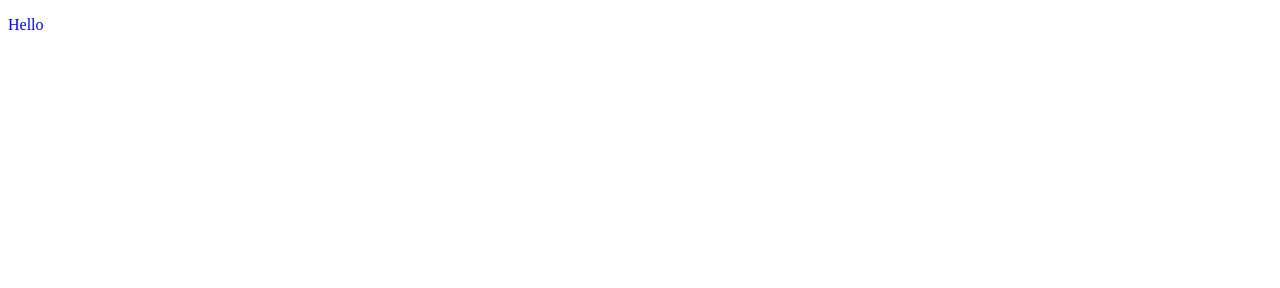
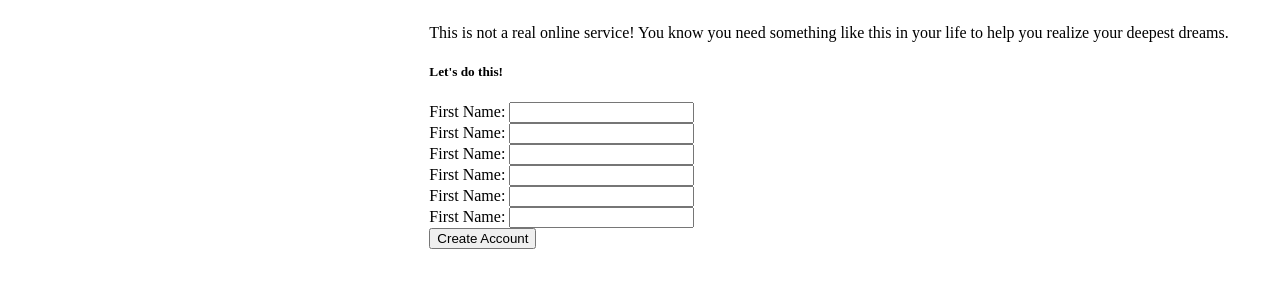
Before and after one commit to gusmorris1998/sign-up, a plain HTML site: page index.html in a window 1280 px wide. Drawn offline with Linux system fonts and the light colour scheme.

Commit message:
Added form peices and CSS

```diff
--- a/index.html
+++ b/index.html
@@ -7,6 +7,49 @@
     <link rel="stylesheet" href="style.css">
 </head>
 <body>
-    <div><p>Hello</p></div>
+    <div class="one-third">
+    </div>
+    <div class="two-third">
+        <div class="">
+            <p>
+                This is not a real online service! You know you need something like this in your life to
+                help you realize your deepest dreams.
+            </p>
+        </div>
+        <div class="">
+            <h5>Let's do this!</h5>
+            <form action="" method="post">
+                <div>
+                    <label for="first_name">First Name:</label>
+                    <!-- Form input should always have a name attribute; otherwise,
+                    it will be ignored when the form is submitted. -->
+                    <input type="text" id="first_name" name="first_name">
+                </div>
+                <div>
+                    <label for="first_name">First Name:</label>
+                    <input type="text" id="first_name" name="first_name">
+                </div>
+                <div>
+                    <label for="first_name">First Name:</label>
+                    <input type="text" id="first_name" name="first_name">
+                </div>
+                <div>
+                    <label for="first_name">First Name:</label>
+                    <input type="text" id="first_name" name="first_name">
+                </div>
+                <div>
+                    <label for="first_name">First Name:</label>
+                    <input type="text" id="first_name" name="first_name">
+                </div>
+                <div>
+                    <label for="first_name">First Name:</label>
+                    <input type="text" id="first_name" name="first_name">
+                </div>
+            </form>
+        </div>
+        <div class="">
+            <button type="submit">Create Account</button>
+        </div>
+    </div>
 </body>
 </html>
--- a/style.css
+++ b/style.css
@@ -1,3 +1,15 @@
 * {
-    color: blue;
+    color: black;
 }
+
+body {
+    display: flex;
+}
+
+.one-third {
+     flex: 1;  /* Takes up 1 of 3 units */
+}
+
+.two-third {
+    flex: 2; /* Takes up 2 of 3 units */
+}
```
